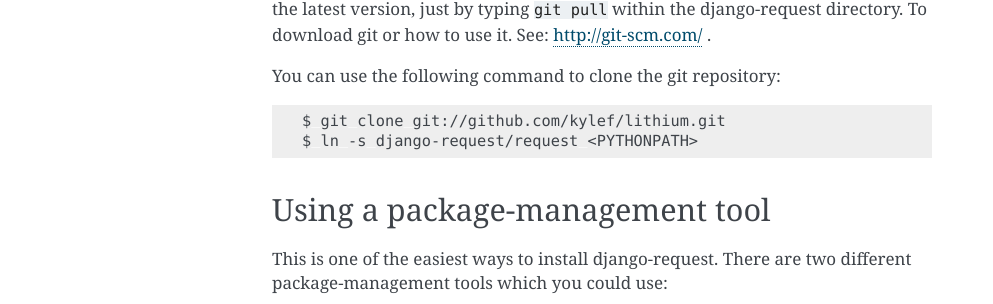
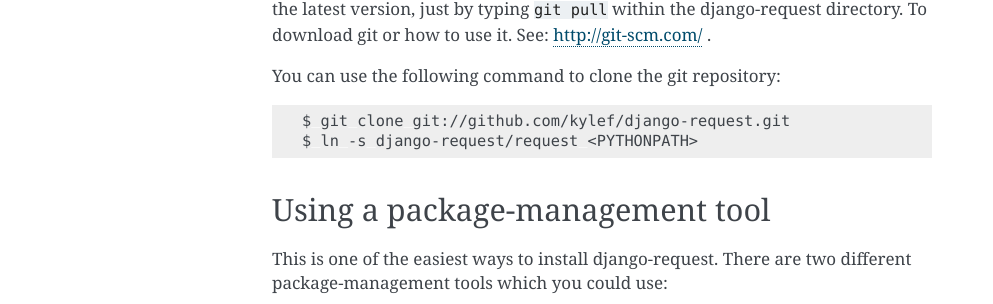
Before and after one commit to mrdoosba/mrdoosba, a Sphinx documentation site: the page built from docs/install.txt, in a window 1280 px wide. Shown: the part 559-863 px from the top of the page, without its empty margins (148-1141 px from the left). Built offline with Sphinx 7.4.7, drawn with Linux system fonts in a browser that asks for light colours; the version number could not be read and is left out.

Commit message:
This is django-request, not lithium. Use the correct git uri in the docs.

```diff
--- a/docs/install.txt
+++ b/docs/install.txt
@@ -29,7 +29,7 @@ You can use the following command to clone the git repository:
 
 .. code-block:: bash
 
-    $ git clone git://github.com/kylef/lithium.git
+    $ git clone git://github.com/kylef/django-request.git
     $ ln -s django-request/request <PYTHONPATH>
 
 .. note:
```
